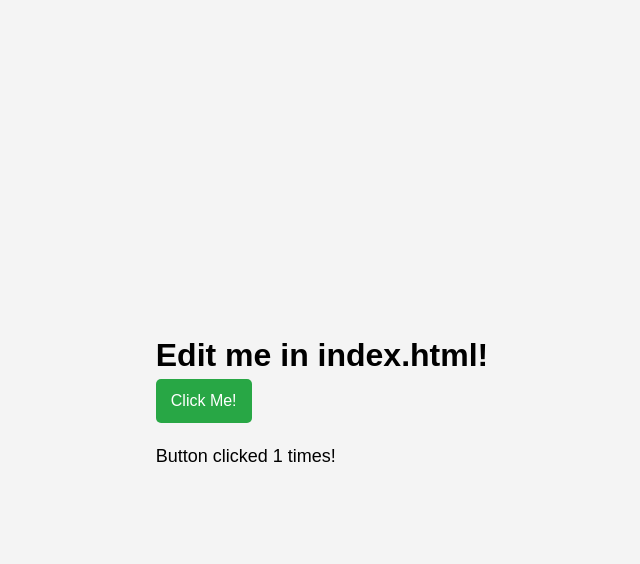
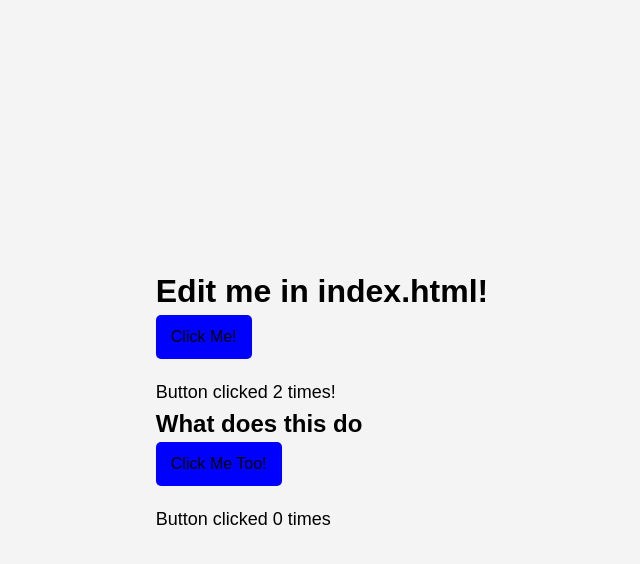
Before and after one commit to Bobby547/html-starterpack, a plain HTML site: page index.html in a window 1280 px wide. Both pictures are taken after a click on the button "Click Me!". Shown: the whole page, without its empty margins (318-958 px from the left). Drawn offline with Linux system fonts and the light colour scheme.

Commit message:
Added a second button

```diff
--- a/index.html
+++ b/index.html
@@ -2,7 +2,7 @@
 <html lang="en">
 <head>
     <meta charset="UTF-8">
-    <meta name="viewport" content="width=device-width, initial-scale=1.0">
+    <meta name="viewport" content="width=device-width, initial-scale=10.0">
     <title>TAMUHack Project</title>
     <link rel="stylesheet" href="styles.css">
 </head>
@@ -10,8 +10,12 @@
     <main>
         <h1>Edit me in index.html!</h1>
         <button id="clickMe">Click Me!</button>
-        <p id="message"></p>
+        <p id="message">Button clicked 0 times</p>
+        <h2>What does this do</h2>
+        <button id="clickMe2">Click Me Too!</button>
+        <p id="message2">Button clicked 0 times</p>
     </main>
     <script src="script.js"></script>
+
 </body>
 </html>
--- a/script.js
+++ b/script.js
@@ -1,5 +1,10 @@
 let counter = 0;
+let counter2 = 0;
 document.getElementById('clickMe').addEventListener('click', function() {
-    counter++;
+    counter += 2;
     document.getElementById('message').textContent = `Button clicked ${counter} times!`;
 });
+document.getElementById('clickMe2').addEventListener('click', function() {
+    counter2++;
+    document.getElementById('message2').textContent = `Button clicked ${counter2} times`;
+});
--- a/styles.css
+++ b/styles.css
@@ -92,8 +92,8 @@ button {
     cursor: pointer;
     border: none;
     border-radius: 5px;
-    background-color: #28a745;
-    color: white;
+    background-color: blue;
+    color: black;
 }
 
 button:hover {
```
